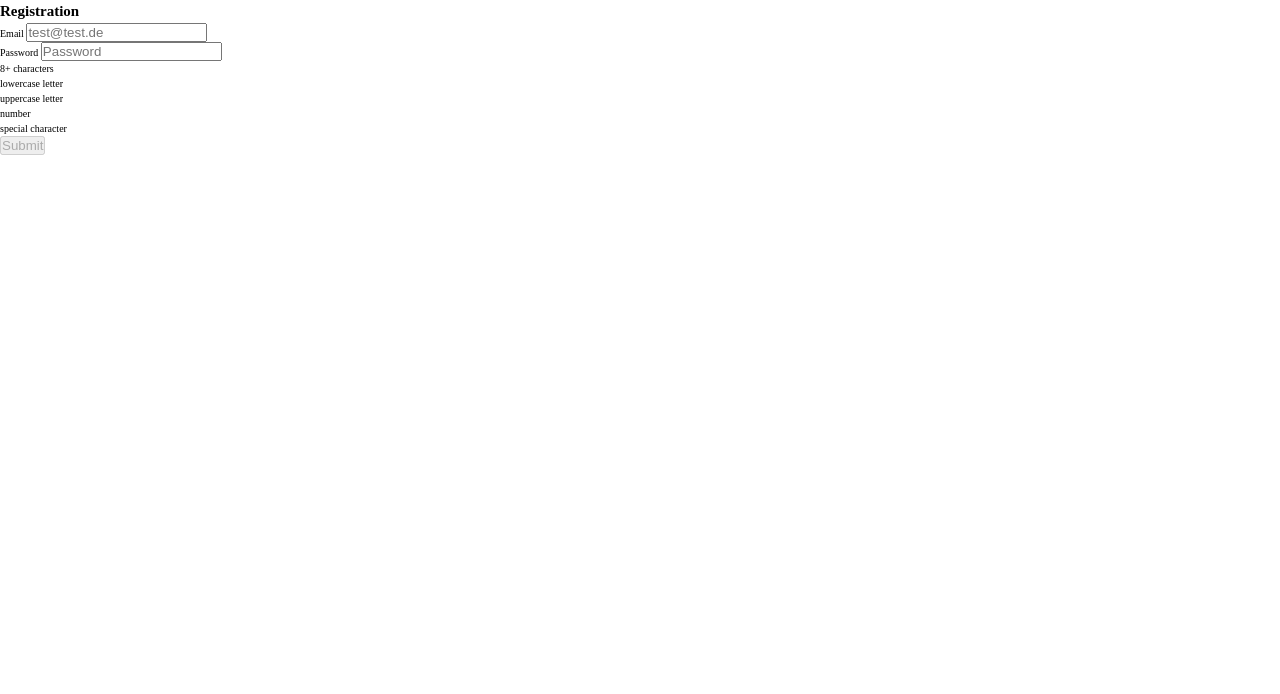
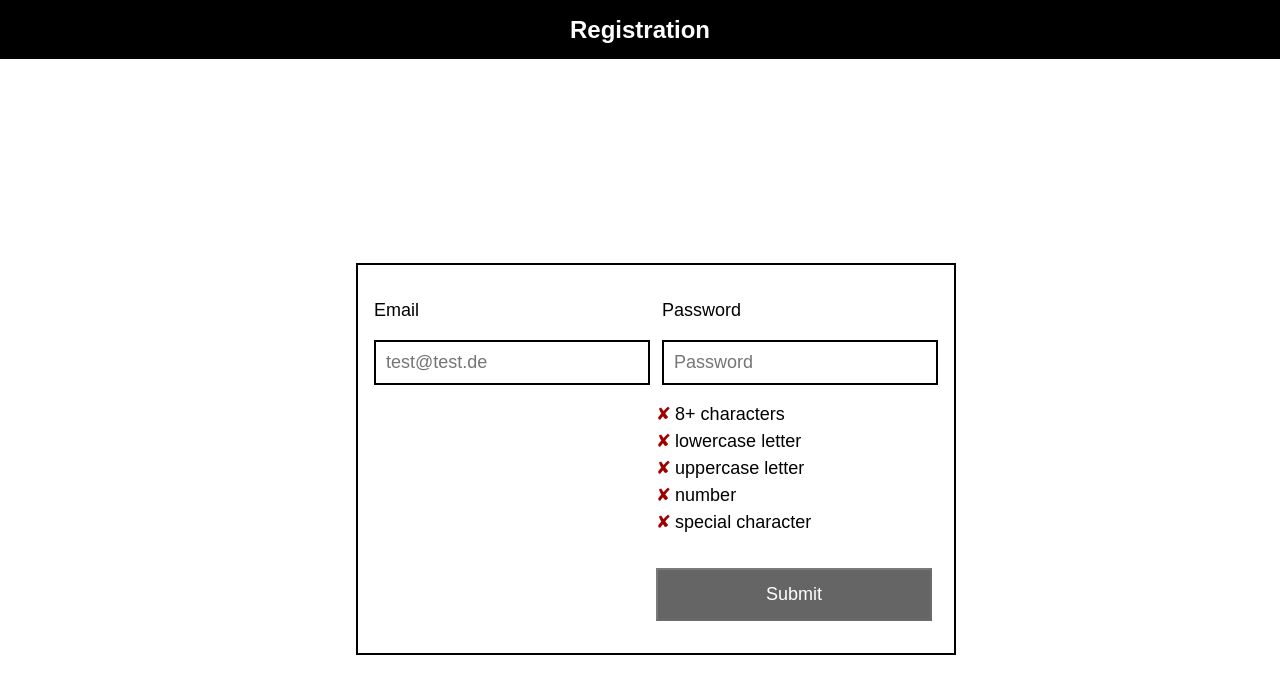
Before and after one commit to DownTheMatrix/form-validation-challenge, a website: page index.html in a window 1280 px wide. Drawn offline with Linux system fonts and the light colour scheme; a web font is replaced by a local one.

Commit message:
Update stylesheet after compiling.

```diff
--- a/css/style.css
+++ b/css/style.css
@@ -1,3 +1,5 @@
+@charset "UTF-8";
+/* Website main breakpoints */
 *,
 *::before,
 *::after {
@@ -12,6 +14,175 @@ html {
 
 body {
   line-height: 1.5;
+  font-family: "Arial MT", sans-serif;
+  height: 100vh;
+  -ms-overflow-style: none;
+  /* Internet Explorer 10+ */
+  scrollbar-width: none;
+  /* Firefox */
+}
+body::-webkit-scrollbar {
+  display: none;
+  /* Safari and Chrome */
+}
+
+.container {
+  padding: 1.6rem;
+  max-width: 60rem;
+  margin: 0 auto;
+  height: 100%;
+}
+@media (min-width: 48em) {
+  .container {
+    display: flex;
+    align-items: center;
+  }
+}
+
+/* Color Palette */
+/* Typography */
+/* Effects */
+.header {
+  background-color: #000000;
+  min-height: 5.9rem;
+  display: flex;
+  justify-content: flex-start;
+  align-items: center;
+  padding-left: 1.6rem;
+}
+@media (min-width: 48em) {
+  .header {
+    justify-content: center;
+    padding-left: initial;
+  }
+}
+.header__title {
+  font-size: 1.8rem;
+  color: #FFFFFF;
+}
+@media (min-width: 48em) {
+  .header__title {
+    font-size: 2.4rem;
+  }
+}
+
+.form {
+  border: 2px solid #000000;
+  padding: 3.2rem 1.6rem;
+  width: 100%;
+}
+@media (min-width: 48em) {
+  .form {
+    min-width: 60rem;
+  }
+}
+.form__inputs {
+  display: block;
+}
+@media (min-width: 48em) {
+  .form__inputs {
+    display: flex;
+    justify-content: space-between;
+  }
+}
+@media (min-width: 48em) {
+  .form__group.email-field {
+    order: 2;
+  }
+  .form__group.password-field {
+    order: 1;
+  }
+}
+@media (min-width: 64em) {
+  .form__group.email-field {
+    order: 1;
+  }
+  .form__group.password-field {
+    order: 2;
+  }
+}
+.form__group label {
+  display: block;
+  font-size: 1.8rem;
+}
+.form__group input[type] {
+  border: 2px solid #000000;
+  padding: 1rem;
+  margin: 1.6rem 0;
+  font-size: 1.8rem;
+  color: #000000;
+  width: 100%;
+}
+@media (min-width: 48em) {
+  .form__group input[type] {
+    min-width: 27.6rem;
+  }
+}
+.form__body {
+  display: grid;
+  grid-template-columns: 1fr 1fr;
+}
+.form__feedback {
+  margin-bottom: 3.2rem;
+  grid-column: 1/-1;
+}
+@media (min-width: 48em) {
+  .form__feedback {
+    margin-bottom: 0;
+    grid-column: 1;
+  }
+}
+@media (min-width: 64em) {
+  .form__feedback {
+    margin-bottom: 3.2rem;
+    grid-column: 2;
+  }
+}
+.form__feedback ul {
+  list-style-type: none;
+}
+.form__feedback ul li {
+  font-size: 1.8rem;
+}
+.form__feedback ul li .form-validation-icon.invalid {
+  color: #9E0000;
+}
+.form__feedback ul li .form-validation-icon.invalid::before {
+  content: "✘";
+  margin-right: 0.4rem;
+}
+.form__feedback ul li .form-validation-icon.valid {
+  color: #009E2D;
+}
+.form__feedback ul li .form-validation-icon.valid::before {
+  content: "✔︎";
+  margin-right: 0.4rem;
+}
+.form__submit {
+  font-size: 1.8rem;
+  font-family: inherit;
+  padding: 1.4rem 0;
+  width: 100%;
+  background-color: #000000;
+  color: #FFFFFF;
+  cursor: pointer;
+  grid-column: 1/-1;
+}
+@media (min-width: 48em) {
+  .form__submit {
+    max-width: 27.6rem;
+    grid-column: 2;
+    align-self: flex-end;
+  }
+}
+@media (min-width: 64em) {
+  .form__submit {
+    grid-column: 2;
+  }
+}
+.form__submit:disabled {
+  opacity: 0.6;
+  cursor: not-allowed;
 }
 
 /*# sourceMappingURL=style.css.map */
```
Also changed, not shown: 1 other file.
